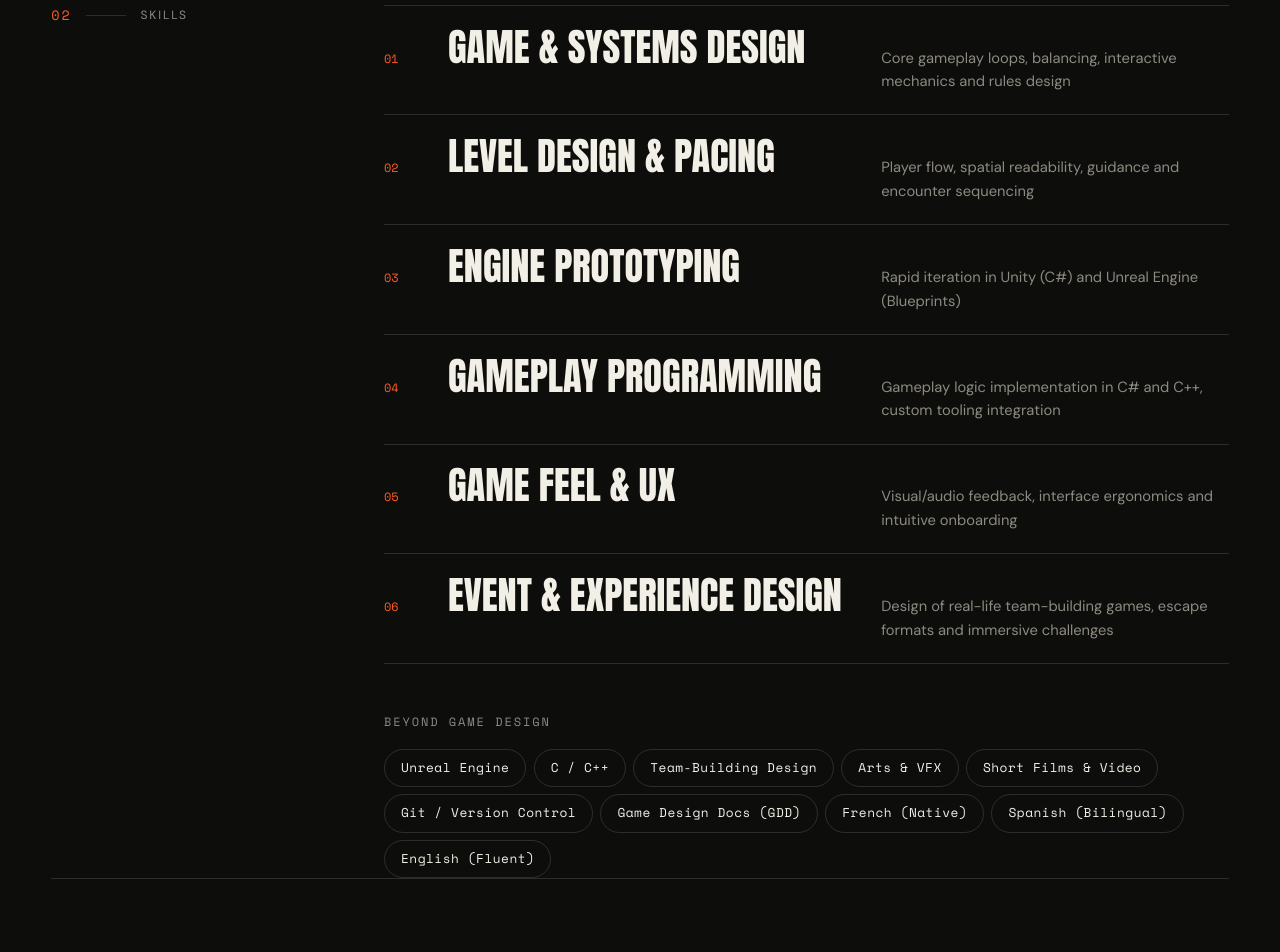
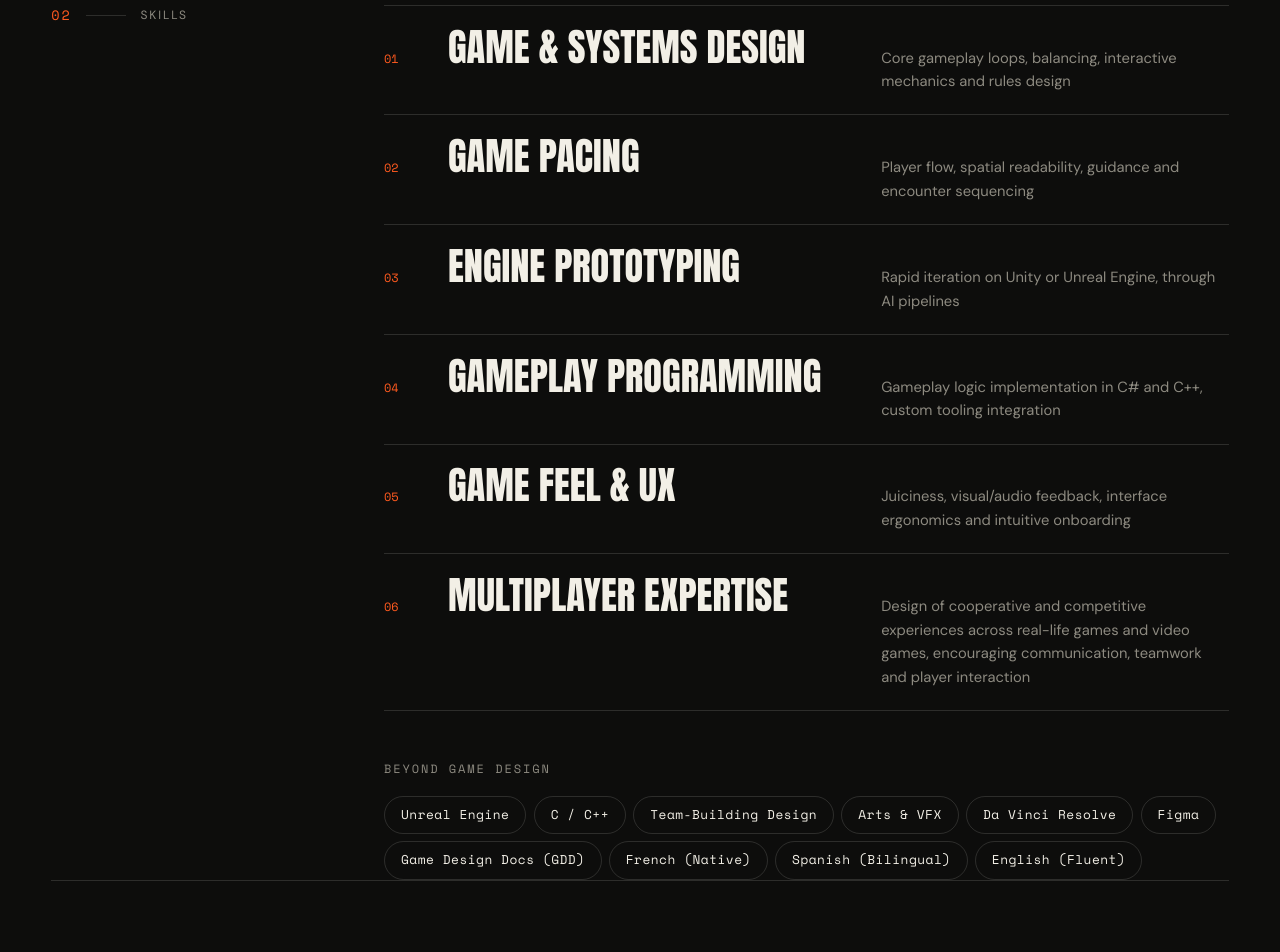
Before and after one commit to PlanteTropGrasse/portfolio, a React (Vite) app: page / in a window 1280 px wide. Shown: the part 4140-5092 px from the top of the page. Built offline with nearby package versions, Linux system fonts and the light colour scheme.

Commit message:
Update contact headline skills and education from feedback

```diff
--- a/src/components/Contact.tsx
+++ b/src/components/Contact.tsx
@@ -13,7 +13,7 @@ export default function Contact() {
         <p className="label reveal">Contact</p>
         <h2 className="contact__title reveal">
           Let's make <br />
-          something <span className="accent-outline">playable.</span>
+          <span className="accent-outline">something</span>
         </h2>
         <ul className="contact__list">
           {channels.map((channel) => (
--- a/src/data/portfolio.ts
+++ b/src/data/portfolio.ts
@@ -51,11 +51,11 @@ export const about = {
 
 export const skills: Skill[] = [
   { name: 'Game & Systems Design', detail: 'Core gameplay loops, balancing, interactive mechanics and rules design' },
-  { name: 'Level Design & Pacing', detail: 'Player flow, spatial readability, guidance and encounter sequencing' },
-  { name: 'Engine Prototyping', detail: 'Rapid iteration in Unity (C#) and Unreal Engine (Blueprints)' },
+  { name: 'Game Pacing', detail: 'Player flow, spatial readability, guidance and encounter sequencing' },
+  { name: 'Engine Prototyping', detail: 'Rapid iteration on Unity or Unreal Engine, through AI pipelines' },
   { name: 'Gameplay Programming', detail: 'Gameplay logic implementation in C# and C++, custom tooling integration' },
-  { name: 'Game Feel & UX', detail: 'Visual/audio feedback, interface ergonomics and intuitive onboarding' },
-  { name: 'Event & Experience Design', detail: 'Design of real-life team-building games, escape formats and immersive challenges' },
+  { name: 'Game Feel & UX', detail: 'Juiciness, visual/audio feedback, interface ergonomics and intuitive onboarding' },
+  { name: 'Multiplayer Expertise', detail: 'Design of cooperative and competitive experiences across real-life games and video games, encouraging communication, teamwork and player interaction' },
 ];
 
 export const secondarySkills: string[] = [
@@ -63,8 +63,8 @@ export const secondarySkills: string[] = [
   'C / C++',
   'Team-Building Design',
   'Arts & VFX',
-  'Short Films & Video',
-  'Git / Version Control',
+  'Da Vinci Resolve',
+  'Figma',
   'Game Design Docs (GDD)',
   'French (Native)',
   'Spanish (Bilingual)',
@@ -92,6 +92,7 @@ export const projects: Project[] = [
     id: 'wonky-diver',
     trailer: {
       title: 'Wonky Diver — Trailer',
+      featured: true,
       src: '/projects/wonky-diver-trailer.mp4',
       poster: '/projects/wonky-diver-cover.png',
     },
@@ -765,7 +766,7 @@ export const education: Education[] = [
     detail: 'Specialization in game design, gameplay systems balancing, interactive prototyping, and game production management.',
   },
   {
-    degree: 'Higher Education in Sciences & Computer Foundations',
+    degree: 'Bachelor’s Degree in Electronics, Sciences & Computer Foundations',
     school: 'Higher Education',
     duration: 'Initial Curriculum',
     detail: 'Solid foundation in mathematics, algorithmics, C++ / C# programming logic, and computational modeling.',
```
